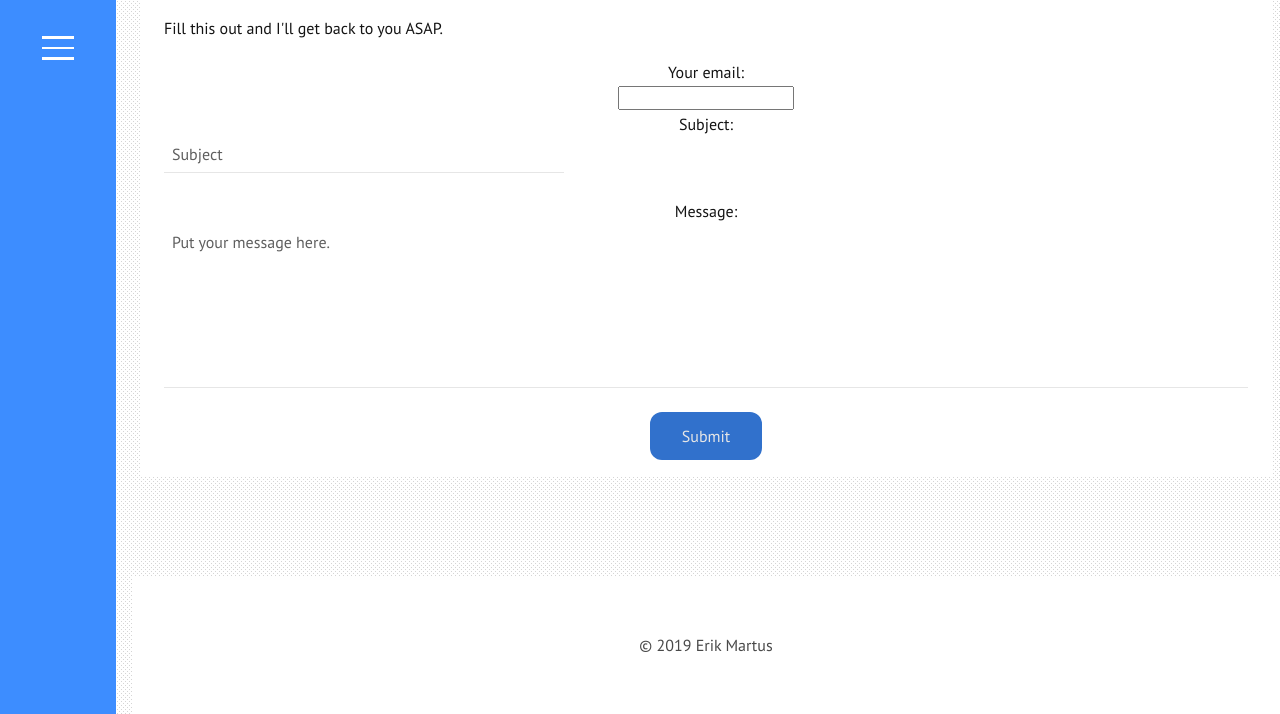
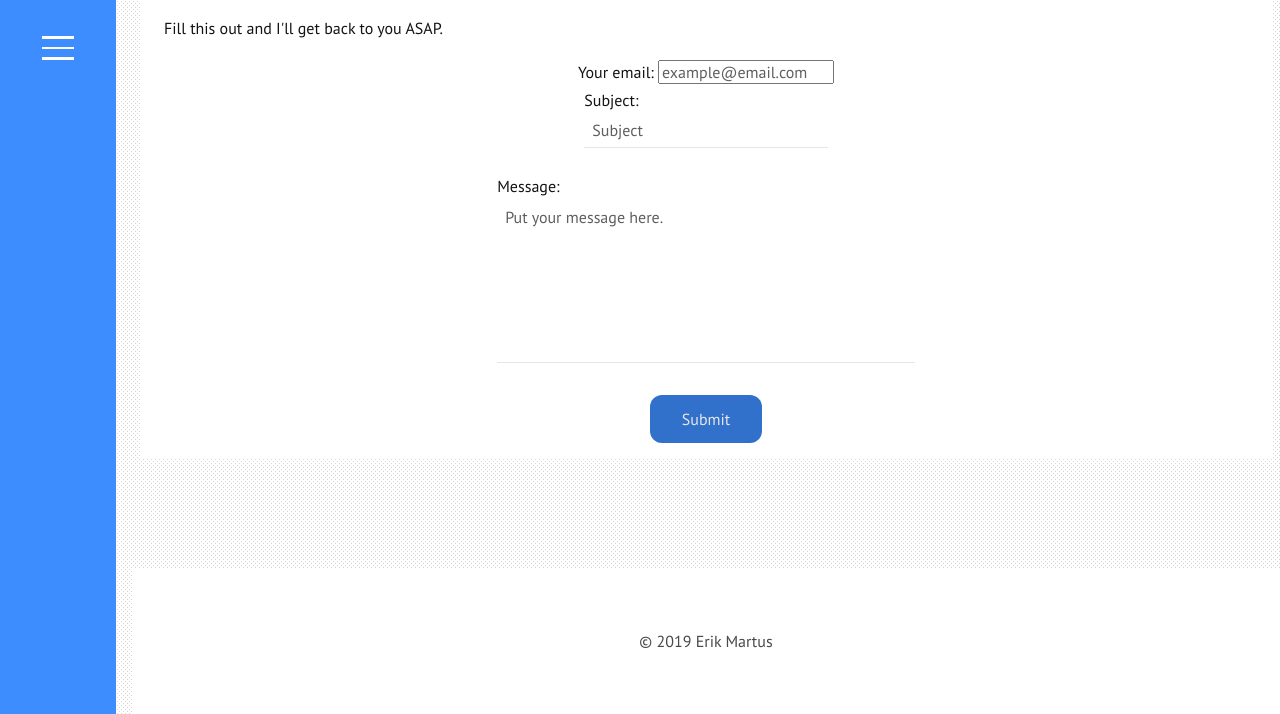
Before and after one commit to Erik-Martus/idm222-ekm66, a plain HTML site: page contact.html in a window 1280 px wide. Shown: the part 86-800 px from the top of the page. Drawn offline with Linux system fonts and the light colour scheme; a web font is replaced by a local one.

Commit message:
Add wrapper for each form item
Added a wrapper to each form item and its label to allow for greater control to the form styling

```diff
--- a/contact.html
+++ b/contact.html
@@ -23,15 +23,21 @@
 
                 <form class="contact" method="post">
 
+                    <div class="formContain">
                         <label for="email">Your email:</label>
-                    <input type="email" name="email" id="email">
+                        <input type="email" name="email" placeholder="example@email.com" id="email">
+                    </div>
 
+                    <div class="formContain">
                         <label for="subject">Subject:</label>
                         <input type="text" name="subject" placeholder="Subject" id="subject">
+                    </div>
 
+                    <div class="formContain">
                         <label for="message">Message:</label>
                         <textarea name="message" rows="8" cols="40" placeholder="Put your message here."
                             id="message"></textarea>
+                    </div>
 
                     <input type="submit">
                 </form>
```
Lines whose indentation alone changed are shown as unchanged.
